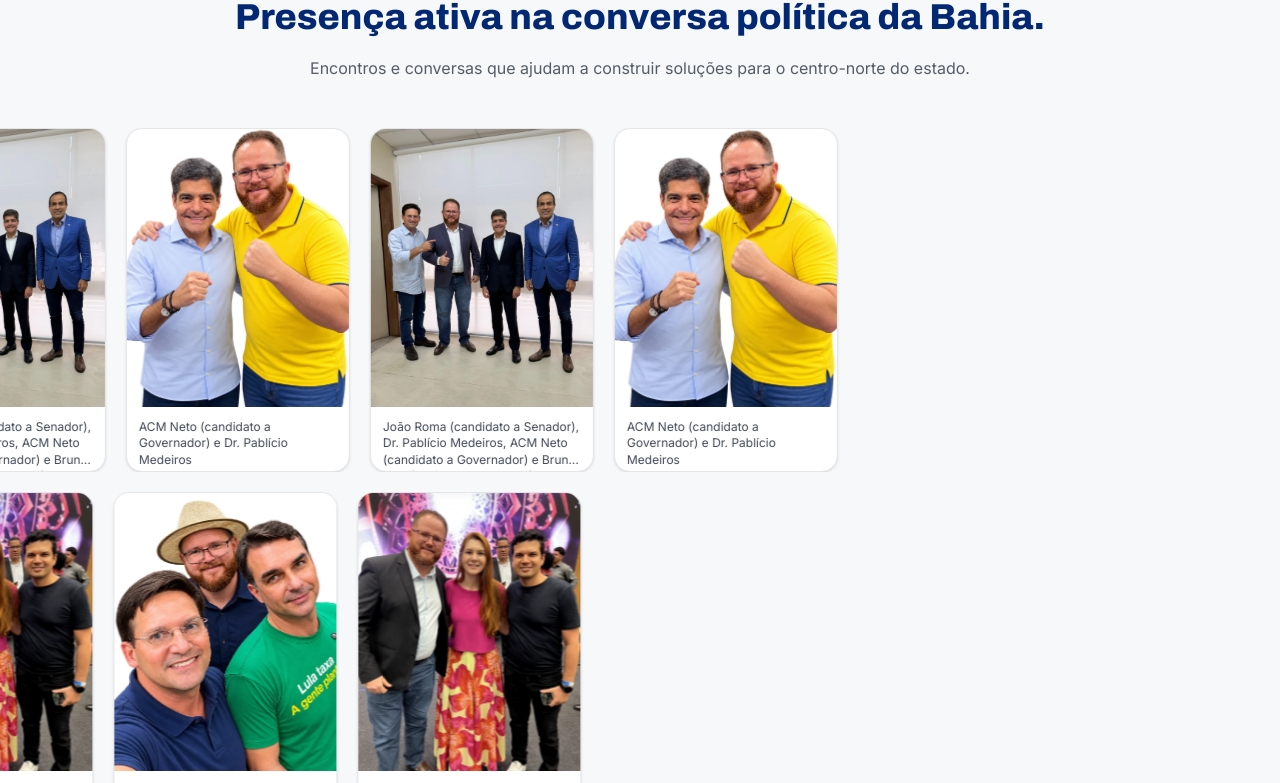
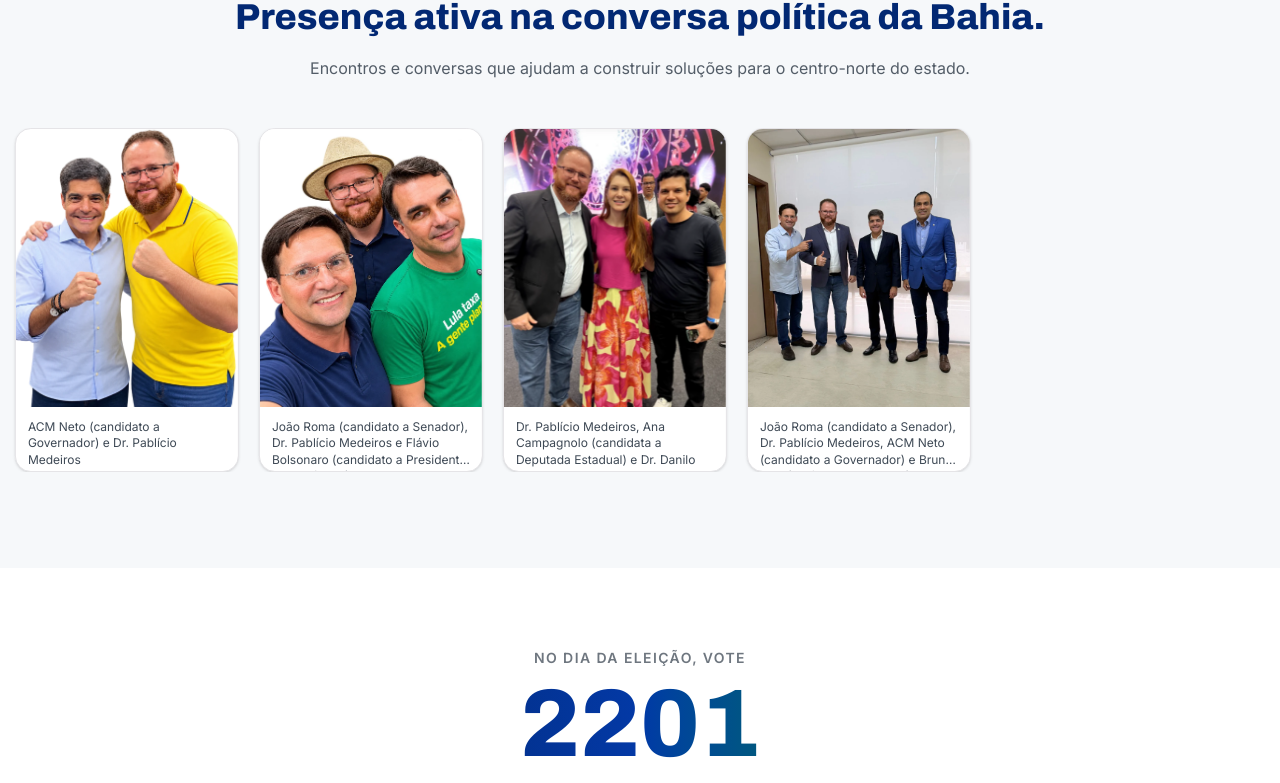
Before and after one commit to d10gomes/deputado-pablicio-irece-pagina-, a React (Vite) app: page / in a window 1280 px wide. Shown: the part 6399-7182 px from the top of the page. Built offline with nearby package versions, Linux system fonts and the light colour scheme; no server answers.

Commit message:
fix: carrossel vira fileira unica em anel, sem duplicar fotos

```diff
--- a/src/components/Articulacao.tsx
+++ b/src/components/Articulacao.tsx
@@ -1,4 +1,8 @@
+import { useEffect, useRef } from "react";
 import { galeria, type FotoGaleria } from "../data/galeria";
+
+const GAP_PX = 20; // precisa bater com o gap-5 do track
+const SPEED_PX_POR_SEGUNDO = 36;
 
 function Card({ foto }: { foto: FotoGaleria }) {
   return (
@@ -7,6 +11,7 @@ function Card({ foto }: { foto: FotoGaleria }) {
         src={foto.src}
         alt={foto.legenda}
         className="w-full aspect-[4/5] object-cover object-top"
+        draggable={false}
       />
       <figcaption className="p-2.5 sm:p-3 h-14 sm:h-16 text-[11px] sm:text-xs text-[#0e1b2a]/80 leading-snug line-clamp-3">
         {foto.legenda}
@@ -15,33 +20,60 @@ function Card({ foto }: { foto: FotoGaleria }) {
   );
 }
 
-function Row({ items, direction }: { items: FotoGaleria[]; direction: "left" | "right" }) {
-  if (items.length === 0) return null;
-  const track = [...items, ...items];
+/**
+ * Carrossel em anel: nenhuma foto é duplicada no DOM, uma fileira só. A cada
+ * frame o track desliza para a esquerda; quando o primeiro card sai
+ * totalmente de vista, o próprio nó DOM é movido pro final (appendChild) e o
+ * offset é compensado no mesmo instante — sem passar pelo ciclo de render do
+ * React, então não há nenhum salto de sincronização entre a posição e a
+ * ordem. O giro nunca acaba e nenhuma imagem aparece repetida na tela.
+ */
+function useRingCarousel(itemCount: number) {
+  const trackRef = useRef<HTMLDivElement>(null);
+  const pausedRef = useRef(false);
+  const offsetRef = useRef(0);
 
-  return (
-    <div className="overflow-hidden">
-      <div
-        className={
-          direction === "left"
-            ? "marquee-track flex gap-4 sm:gap-5 w-max animate-[marqueeLeft_28s_linear_infinite] hover:[animation-play-state:paused]"
-            : "marquee-track flex gap-4 sm:gap-5 w-max animate-[marqueeRight_32s_linear_infinite] hover:[animation-play-state:paused]"
+  useEffect(() => {
+    const reduceMotion = window.matchMedia("(prefers-reduced-motion: reduce)").matches;
+    if (reduceMotion || itemCount <= 1) return;
+
+    let raf = 0;
+    let last = performance.now();
+
+    function tick(now: number) {
+      const dt = Math.min((now - last) / 1000, 0.05);
+      last = now;
+
+      const track = trackRef.current;
+      if (track) {
+        if (!pausedRef.current) {
+          offsetRef.current += SPEED_PX_POR_SEGUNDO * dt;
+
+          const first = track.firstElementChild as HTMLElement | null;
+          if (first) {
+            const firstWidth = first.getBoundingClientRect().width + GAP_PX;
+            if (offsetRef.current >= firstWidth) {
+              offsetRef.current -= firstWidth;
+              track.appendChild(first);
+            }
+          }
         }
-      >
-        {track.map((foto, i) => (
-          <Card key={i} foto={foto} />
-        ))}
-      </div>
-    </div>
-  );
+        track.style.transform = `translateX(-${offsetRef.current}px)`;
+      }
+      raf = requestAnimationFrame(tick);
+    }
+
+    raf = requestAnimationFrame(tick);
+    return () => cancelAnimationFrame(raf);
+  }, [itemCount]);
+
+  return { trackRef, pausedRef };
 }
 
 export default function Articulacao() {
+  const { trackRef, pausedRef } = useRingCarousel(galeria.length);
+
   if (galeria.length === 0) return null;
-
-  const meio = Math.ceil(galeria.length / 2);
-  const linha1 = galeria.slice(0, meio);
-  const linha2 = galeria.slice(meio);
 
   return (
     <section className="bg-[#f6f8fa] py-12 sm:py-16 md:py-24 overflow-hidden">
@@ -59,9 +91,16 @@ export default function Articulacao() {
         </p>
       </div>
 
-      <div className="space-y-4 sm:space-y-5">
-        <Row items={linha1} direction="left" />
-        <Row items={linha2} direction="right" />
+      <div
+        className="overflow-hidden"
+        onMouseEnter={() => (pausedRef.current = true)}
+        onMouseLeave={() => (pausedRef.current = false)}
+      >
+        <div ref={trackRef} className="flex gap-4 sm:gap-5 w-max px-4 sm:px-5">
+          {galeria.map((foto, i) => (
+            <Card key={i} foto={foto} />
+          ))}
+        </div>
       </div>
     </section>
   );
--- a/src/index.css
+++ b/src/index.css
@@ -58,28 +58,9 @@ h1, h2, h3, h4, .font-display {
   to { opacity: 1; transform: scale(1) translateY(0); }
 }
 
-@keyframes marqueeLeft {
-  from { transform: translateX(0); }
-  to { transform: translateX(-50%); }
-}
-
-@keyframes marqueeRight {
-  from { transform: translateX(-50%); }
-  to { transform: translateX(0); }
-}
-
-.marquee-track {
-  will-change: transform;
-}
-
 @media (prefers-reduced-motion: reduce) {
   *, *::before, *::after {
     animation-duration: 0.01ms !important;
     transition-duration: 0.01ms !important;
   }
-
-  /* the marquee jitters at 0.01ms instead of looking stopped — pause it instead */
-  .marquee-track {
-    animation-play-state: paused !important;
-  }
 }
```
Also changed, not shown: 1 other file (tests, documents, lock files or other folders).
